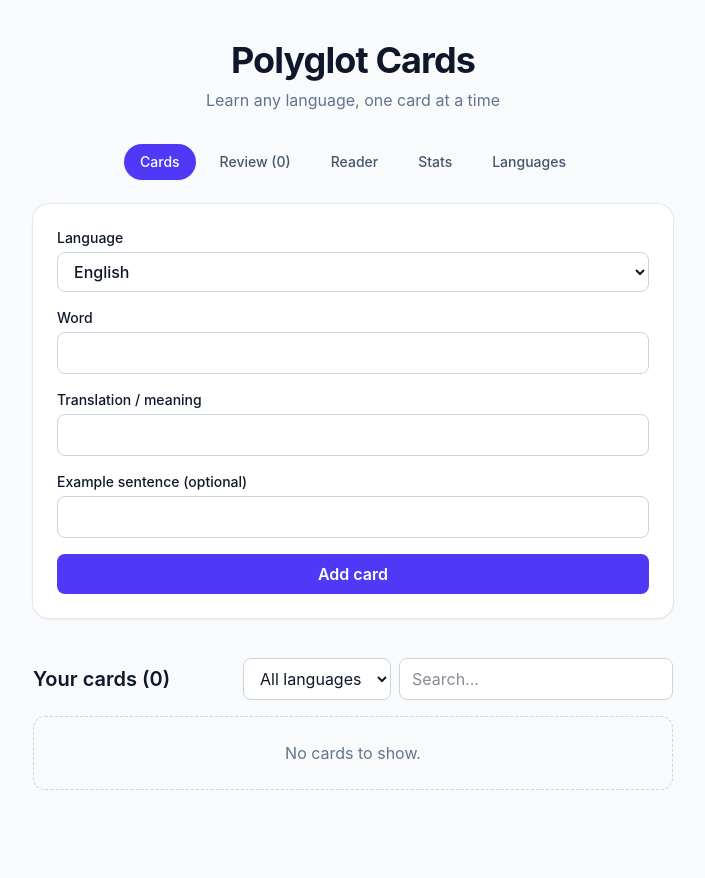
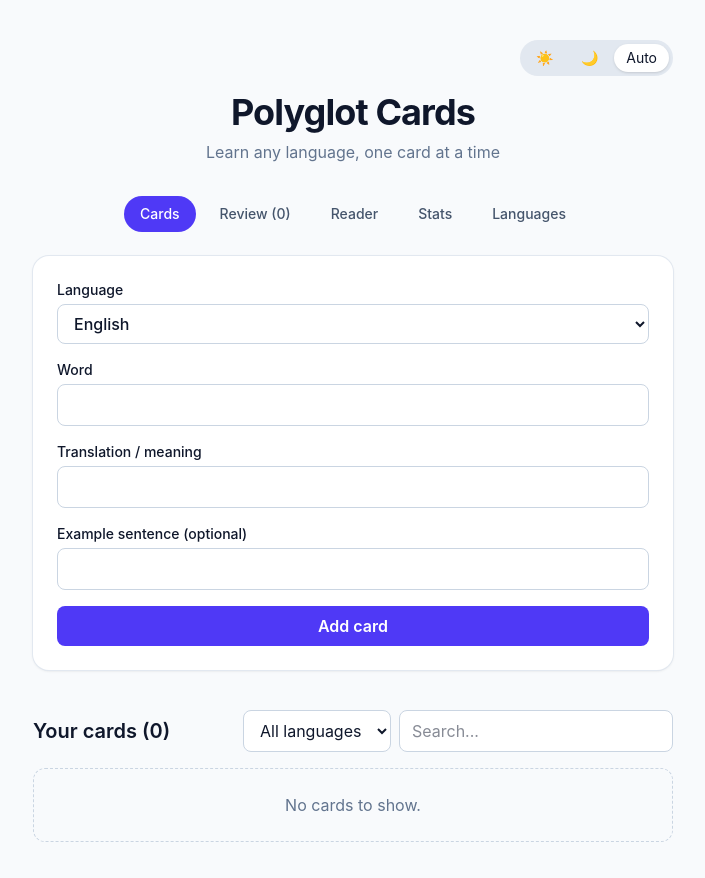
Before and after one commit to AhmedSalah5/polyglot-cards, a website with bundled scripts: page index.html in a window 1280 px wide. Shown: the whole page, without its empty margins (287-992 px from the left). Before the commit the page ends 830 px from the top, so only its background shows below. Built offline with nearby package versions, Linux system fonts and the light colour scheme.

Commit message:
Add light/dark/auto theme switcher

```diff
--- a/index.html
+++ b/index.html
@@ -5,6 +5,16 @@
   <meta name="viewport" content="width=device-width, initial-scale=1">
   <title>Polyglot Cards</title>
   <meta name="description" content="A free flashcard app for learning vocabulary in any language, with spaced repetition and pronunciation.">
+  <script>
+    (function () {
+      try {
+        var saved = localStorage.getItem("polyglot-theme") || "system";
+        var dark = saved === "dark" ||
+          (saved === "system" && window.matchMedia("(prefers-color-scheme: dark)").matches);
+        document.documentElement.classList.toggle("dark", dark);
+      } catch (e) {}
+    })();
+  </script>
   <link rel="stylesheet" href="css/output.css">
   <link rel="manifest" href="manifest.json">
   <meta name="theme-color" content="#4f46e5">
@@ -14,9 +24,19 @@
 <body class="min-h-screen bg-slate-50 text-slate-900 dark:bg-slate-900 dark:text-slate-100">
   <div class="mx-auto max-w-2xl px-4 py-10">
 
-    <header class="mb-8 text-center">
-      <h1 class="text-4xl font-bold tracking-tight">Polyglot Cards</h1>
-      <p class="mt-2 text-slate-500 dark:text-slate-400">Learn any language, one card at a time</p>
+    <header class="mb-8">
+      <div class="mb-4 flex justify-end">
+        <div class="flex gap-1 rounded-full bg-slate-200 p-1 text-sm dark:bg-slate-800" role="group" aria-label="Theme">
+          <button type="button" data-theme="light" class="theme-btn" aria-label="Light theme" title="Light">☀️</button>
+          <button type="button" data-theme="dark" class="theme-btn" aria-label="Dark theme" title="Dark">🌙</button>
+          <button type="button" data-theme="system" class="theme-btn" aria-label="Follow device setting" title="Follow device setting">Auto</button>
+        </div>
+      </div>
+
+      <div class="text-center">
+        <h1 class="text-4xl font-bold tracking-tight">Polyglot Cards</h1>
+        <p class="mt-2 text-slate-500 dark:text-slate-400">Learn any language, one card at a time</p>
+      </div>
     </header>
 
     <main>
--- a/js/app.js
+++ b/js/app.js
@@ -1,5 +1,6 @@
 import { loadCards, saveCards, loadLog, saveLog } from "./storage.js";
 import { renderCards } from "./ui.js";
+import { initTheme } from "./theme.js";
 import { newSrsFields, withSrsDefaults, isDue } from "./srs.js";
 import { createReviewer } from "./review.js";
 import { createReader } from "./reader.js";
@@ -331,8 +332,9 @@ for (const view of VIEWS) {
 }
 
 // ---------- start ----------
+initTheme();
+populateLanguageSelects();
 
-populateLanguageSelects();
 refresh();
 
 if ("serviceWorker" in navigator) {
--- /dev/null
+++ b/js/theme.js
@@ -0,0 +1,56 @@
+const KEY = "polyglot-theme"; // "light", "dark" or "system"
+const media = window.matchMedia("(prefers-color-scheme: dark)");
+
+export function getTheme() {
+  try {
+    return localStorage.getItem(KEY) || "system";
+  } catch {
+    return "system";
+  }
+}
+
+function apply(theme) {
+  const dark = theme === "dark" || (theme === "system" && media.matches);
+  document.documentElement.classList.toggle("dark", dark);
+
+  // Colors the phone's status bar to match
+  document
+    .querySelector('meta[name="theme-color"]')
+    ?.setAttribute("content", dark ? "#0f172a" : "#4f46e5");
+}
+
+function setTheme(theme) {
+  try {
+    localStorage.setItem(KEY, theme);
+  } catch {
+    // Storage blocked: the theme still changes, it just won't be remembered
+  }
+  apply(theme);
+}
+
+export function initTheme() {
+  const buttons = document.querySelectorAll("[data-theme]");
+  function paint() {
+    const current = getTheme();
+    for (const button of buttons) {
+      const active = button.dataset.theme === current;
+      button.classList.toggle("theme-btn-active", active);
+      button.setAttribute("aria-pressed", String(active));
+    }
+  }
+
+  for (const button of buttons) {
+    button.addEventListener("click", () => {
+      setTheme(button.dataset.theme);
+      paint();
+    });
+  }
+
+  // In "Auto" mode, follow the device live
+  media.addEventListener("change", () => {
+    if (getTheme() === "system") apply("system");
+  });
+
+  apply(getTheme());
+  paint();
+}
--- a/service-worker.js
+++ b/service-worker.js
@@ -1,4 +1,4 @@
-const CACHE = "polyglot-cards-v2";
+const CACHE = "polyglot-cards-v3";
 
 // Every file the app needs to run offline. These must match your real file names exactly.
 const FILES = [
@@ -16,6 +16,7 @@ const FILES = [
   "js/stats.js",
   "js/backup.js",
   "js/languages.js",
+  "js/theme.js",
   "icons/icon-192.png",
   "icons/icon-512.png",
 ];
--- a/src/input.css
+++ b/src/input.css
@@ -1,4 +1,11 @@
 @import "tailwindcss";
+
+@custom-variant dark (&:where(.dark, .dark *));
+
+@layer base {
+  html { color-scheme: light; }
+  html.dark { color-scheme: dark; }
+}
 
 @layer components {
   .field {
@@ -36,4 +43,12 @@
            dark:bg-slate-700 dark:text-slate-100 dark:hover:bg-slate-600;
   }
 
+  .theme-btn {
+    @apply cursor-pointer rounded-full px-3 py-1 text-slate-600 transition dark:text-slate-300;
+  }
+
+  .theme-btn-active {
+    @apply bg-white text-slate-900 shadow-sm dark:bg-slate-600 dark:text-white;
+  }
+
 }
```
Also changed, not shown: css/output.css.
